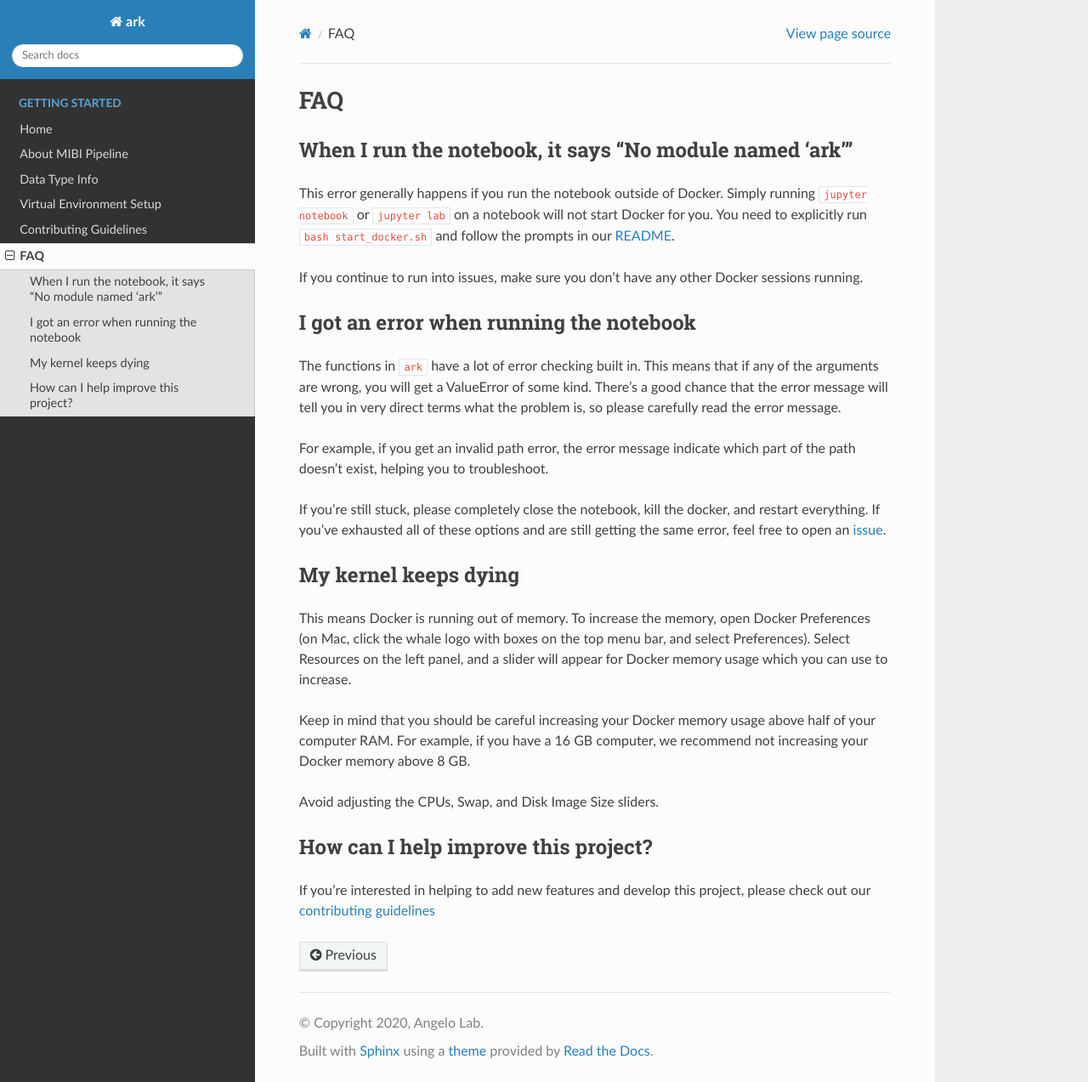
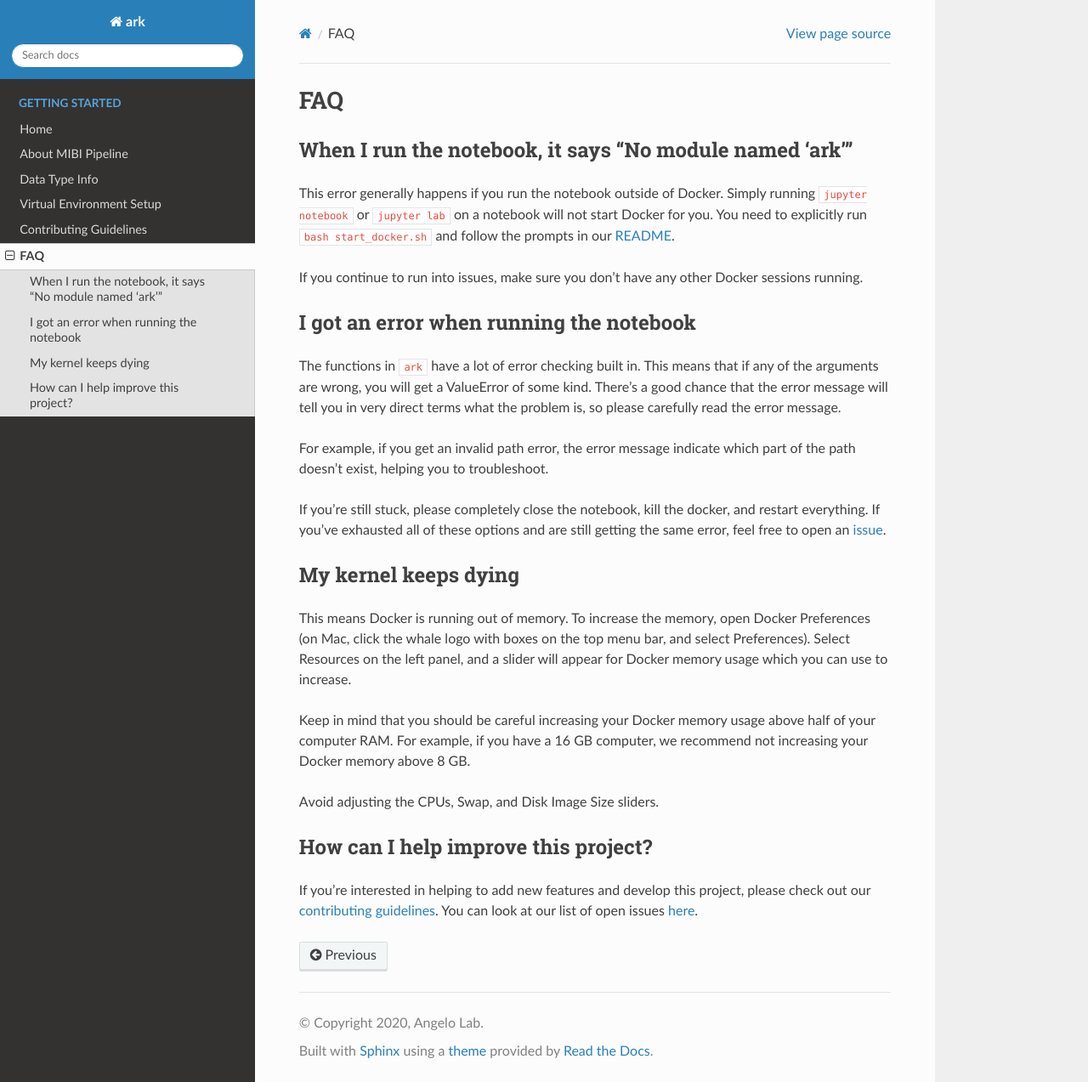
Before and after one commit to angelolab/ark-analysis, a Sphinx documentation site: the page built from docs/_rtd/faq.md, in a window 1280 px wide and 1273 px high. Shown: the whole window at 85% size. Built offline with Sphinx 7.4.7 and the Read the Docs theme 2.0.0, drawn with Linux system fonts in a browser that asks for light colours; pages that are not in the unit, such as notebooks, are missing from menus.

Commit message:
Add links to issues section in faq.md and README.md

```diff
--- a/docs/_rtd/faq.md
+++ b/docs/_rtd/faq.md
@@ -24,4 +24,4 @@ Avoid adjusting the CPUs, Swap, and Disk Image Size sliders.
 
 ### How can I help improve this project?
 
-If you're interested in helping to add new features and develop this project, please check out our [contributing guidelines](https://ark-analysis.readthedocs.io/en/latest/_rtd/contributing.html)
+If you're interested in helping to add new features and develop this project, please check out our [contributing guidelines](https://ark-analysis.readthedocs.io/en/latest/_rtd/contributing.html). You can look at our list of open issues [here](https://github.com/angelolab/ark-analysis/issues).
```
Also changed, not shown: README.md (+1 -1 lines).
